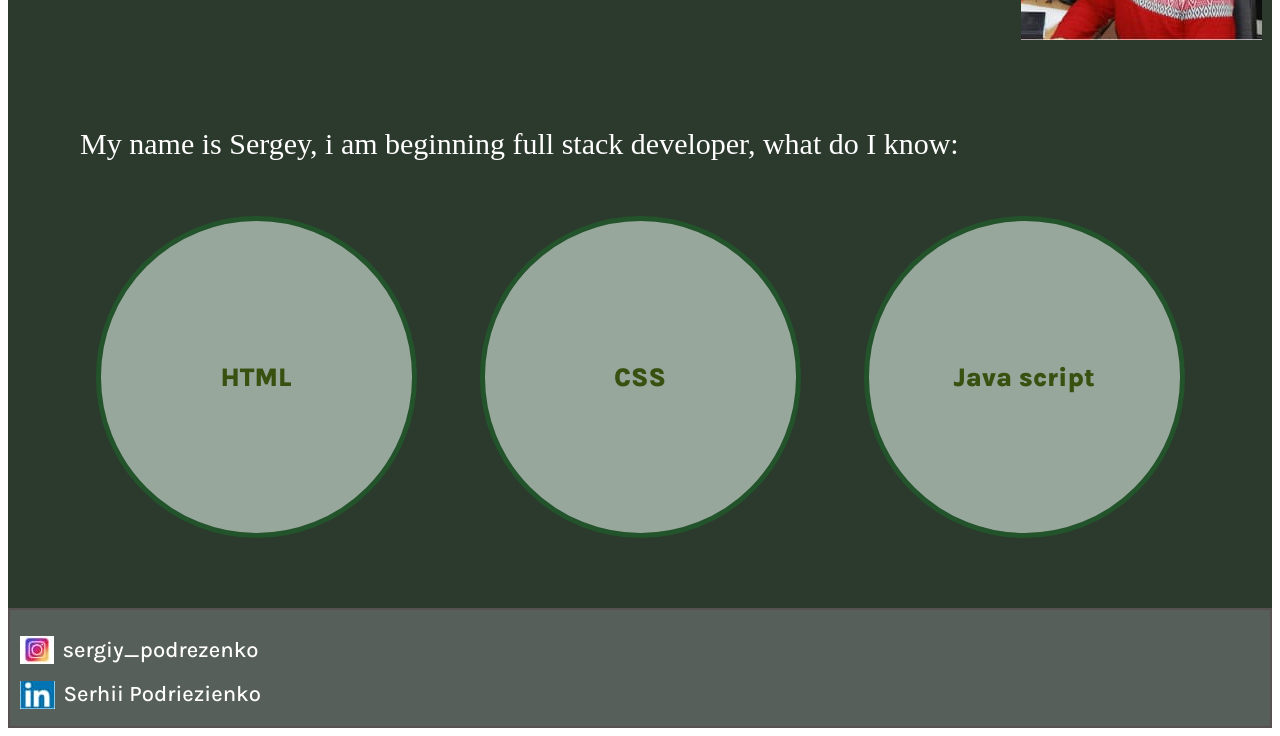
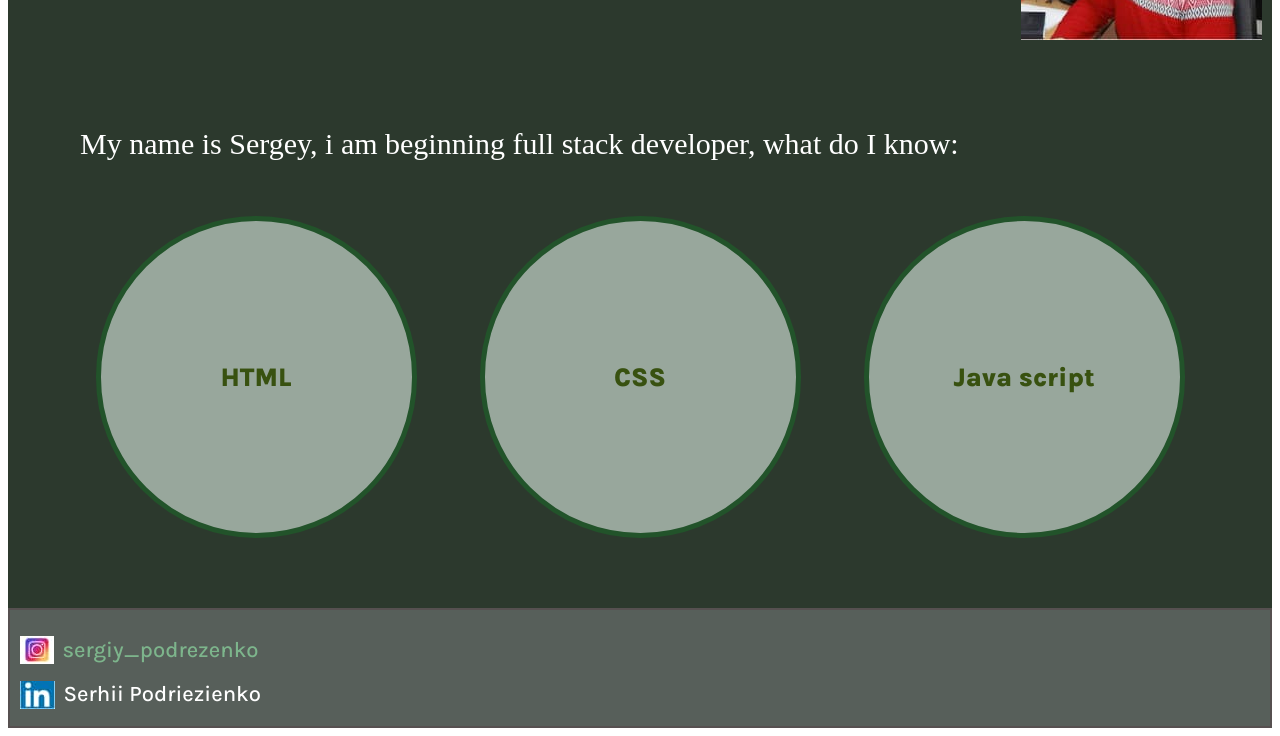
Before and after one commit to SergUserGit/layout_figma_project, a plain HTML site: page index.html in a window 1280 px wide. In both pictures the pointer is over the element "sergiy_podrezenko". Shown: the part 307-1043 px from the top of the page. Drawn offline with Linux system fonts and the light colour scheme; a web font is replaced by a local one.

Commit message:
add: ref
add: ref

```diff
--- a/styles.css
+++ b/styles.css
@@ -167,6 +167,8 @@ p {
 
 .footer-user {
 
+  transition: color 350ms cubic-bezier(0.55, 0.085, 0.68, 0.53);
+
   margin-left: 8.5px;
 
   color: #FFF;
@@ -175,6 +177,10 @@ p {
   font-weight: 500;
   line-height: 150%;
   font-family: 'Karla', sans-serif;
+}
+
+.footer-user:hover {
+  color: #7db58c;
 }
 
 .footer-ref {
```
